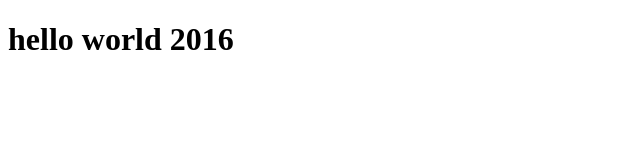
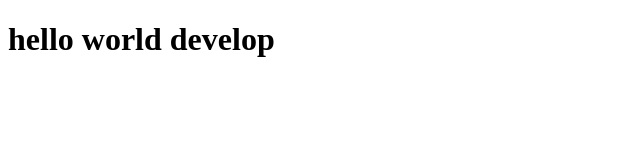
Before and after one commit to vickyzhu/testGit, a plain HTML site: page index.html in a window 1280 px wide. Shown: the whole page, without its empty margins (0-640 px from the left). Drawn offline with Linux system fonts and the light colour scheme.

Commit message:
first commit

```diff
--- a/index.html
+++ b/index.html
@@ -8,6 +8,6 @@
     <title>Document</title>
 </head>
 <body>
-<h1>hello world 2016</h1>
+<h1>hello world develop</h1>
 </body>
 </html>
```
